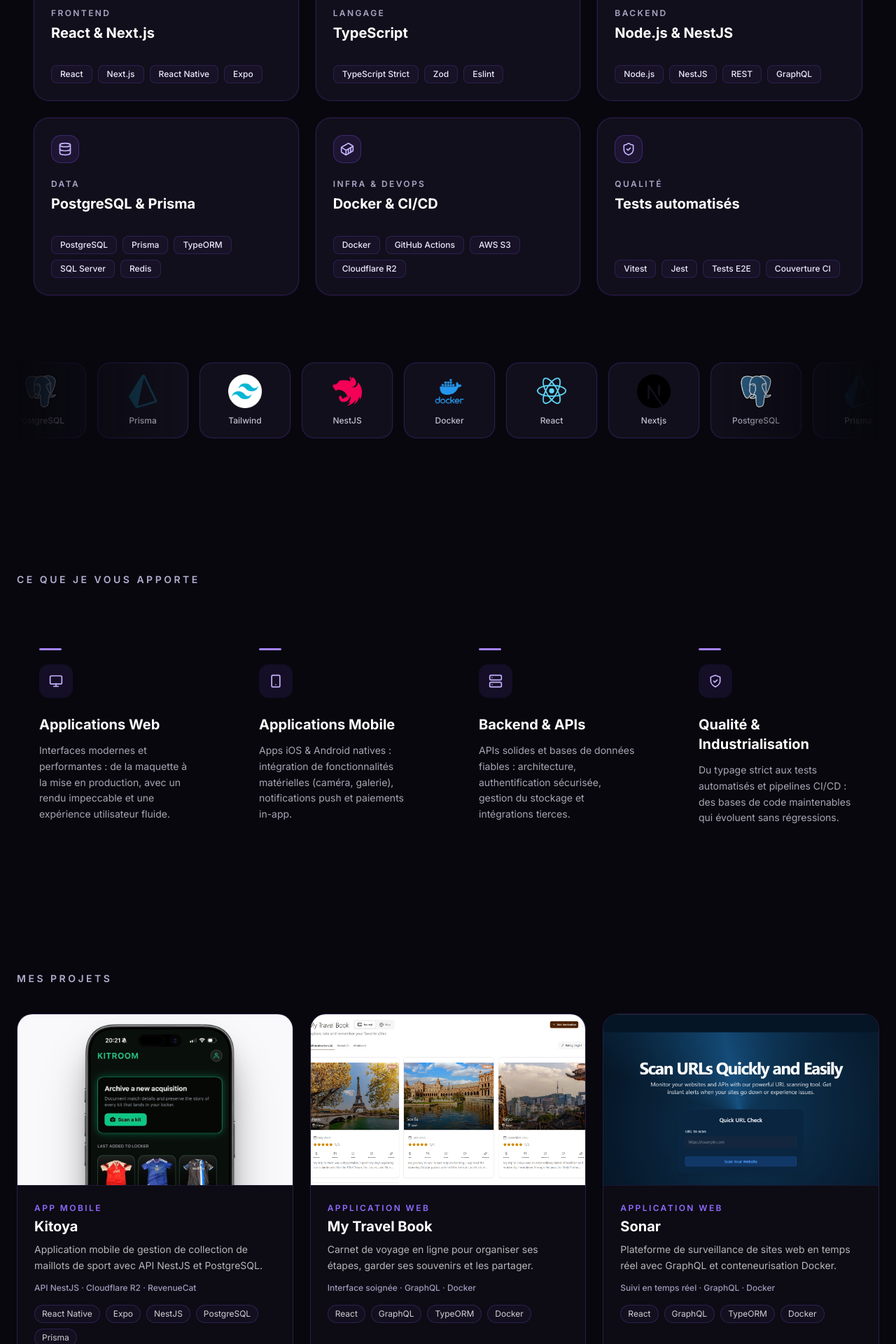
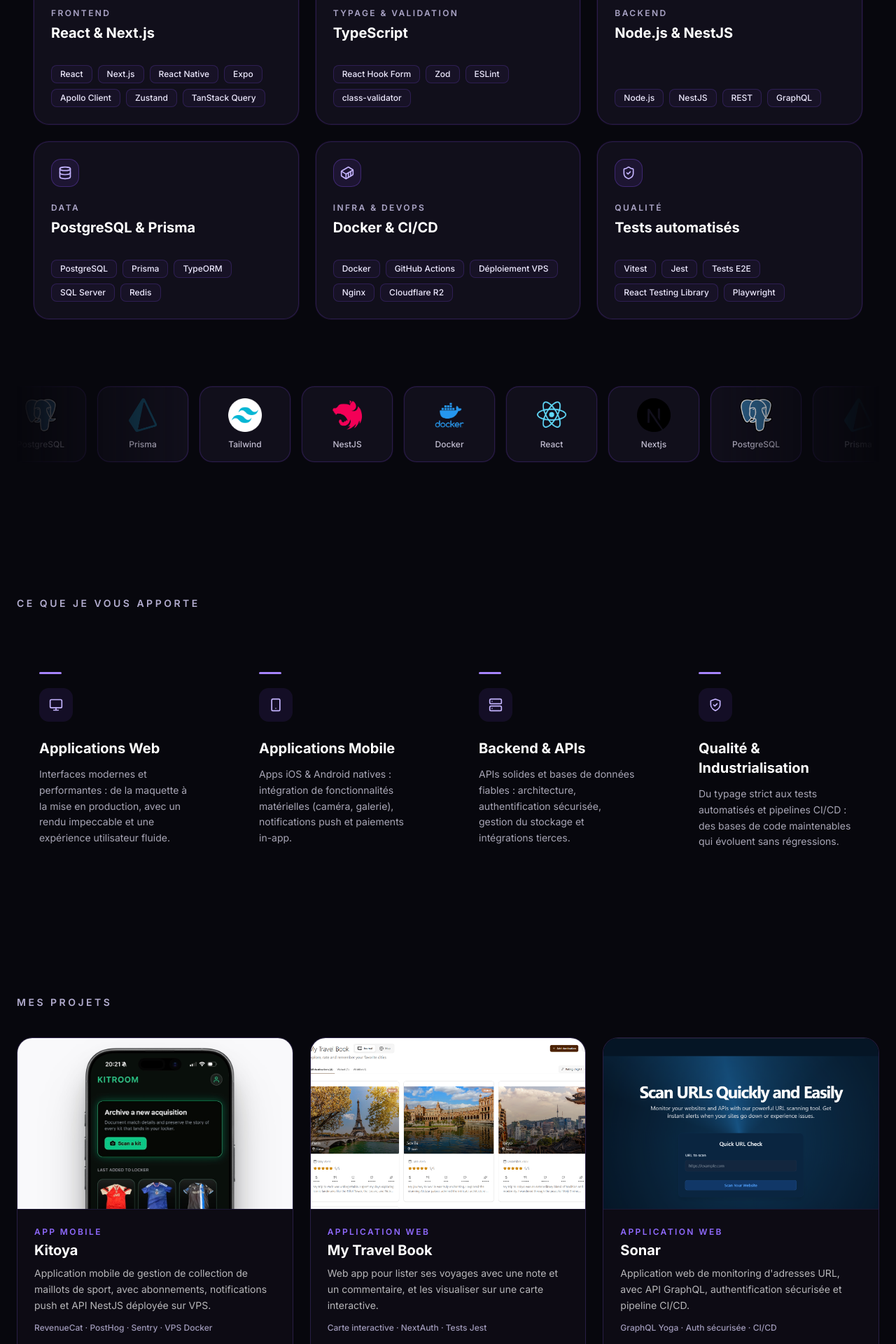
Before and after one commit to ThomasPtht/portfolio-v2, a Next.js app: page / in a window 1280 px wide. Shown: the part 920-2840 px from the top of the page at 70% size. Built offline with nearby package versions, Linux system fonts and the light colour scheme.

Commit message:
feat: enhance About and Projects components with updated descriptions, highlights, and technologies; add new tech stack items; include new images

```diff
--- a/components/About.tsx
+++ b/components/About.tsx
@@ -110,9 +110,9 @@
           Disponible pour vos projets
         </h2>
         <p className="mt-3 leading-relaxed text-white/75">
-          Développeur Full Stack, Frontend ou mobile, je suis disponible pour
-          un poste ou des missions : de la conception d'interfaces performantes
-          à la mise en production d'un vrai produit. Basé à Auxerre (Yonne), en
+          Développeur Full Stack, Frontend ou mobile, je suis disponible pour un
+          poste ou des missions : de la conception d'interfaces performantes à
+          la mise en production d'un vrai produit. Basé à Auxerre (Yonne), en
           Bourgogne, je suis mobile partout en France, sur place ou en remote.
         </p>
         <div className="mt-6 flex flex-wrap items-center gap-4">
--- a/components/Projects.tsx
+++ b/components/Projects.tsx
@@ -24,11 +24,11 @@
     title: "Kitoya",
     subtitle: "App mobile",
     description:
-      "Application mobile de gestion de collection de maillots de sport avec API NestJS et PostgreSQL.",
+      "Application mobile de gestion de collection de maillots de sport, avec abonnements, notifications push et API NestJS déployée sur VPS.",
     details:
-      "Kitoya permet aux collectionneurs de cataloguer leurs maillots. L'application intègre une architecture robuste, une base de données Prisma/PostgreSQL et un système de paiement Stripe.",
-    highlight: "API NestJS · Cloudflare R2 · RevenueCat",
-    tech: ["React Native", "Expo", "NestJS", "PostgreSQL", "Prisma"],
+      "Kitoya permet aux collectionneurs de cataloguer leurs maillots. Les images sont stockées sur Cloudflare R2, avec suppression automatique de l'arrière-plan. L'application gère les abonnements via RevenueCat et envoie des notifications push. Côté suivi : analytics avec PostHog, monitoring des erreurs avec Sentry et tests avec Jest. Le backend NestJS (PostgreSQL, Prisma) est déployé sur un VPS avec Docker, avec des environnements de staging et de production séparés.",
+    highlight: "RevenueCat · PostHog · Sentry · VPS Docker",
+    tech: ["React Native", "Expo", "NestJS", "PostgreSQL", "Prisma", "Docker"],
     image: "/kitroom-preview.jpg",
     github: "https://github.com/ThomasPtht/kitoya",
     demo: "https://kitoya.com",
@@ -37,13 +37,12 @@
     id: "mtb",
     title: "My Travel Book",
     subtitle: "Application web",
-    // TODO: texte provisoire, à réécrire
     description:
-      "Carnet de voyage en ligne pour organiser ses étapes, garder ses souvenirs et les partager.",
+      "Web app pour lister ses voyages avec une note et un commentaire, et les visualiser sur une carte interactive.",
     details:
-      "My Travel Book permet de préparer un voyage, de consigner chaque étape avec ses photos et de partager son carnet. Une application pensée pour être simple et agréable à utiliser.",
-    highlight: "Interface soignée · GraphQL · Docker",
-    tech: ["React", "GraphQL", "TypeORM", "Docker"],
+      "My Travel Book permet de lister ses voyages en leur attribuant une note et un commentaire, et de les visualiser sur une carte interactive. Construite avec Next.js 16, avec Prisma et PostgreSQL pour le backend. Authentification avec NextAuth, tests avec Jest et React Testing Library.",
+    highlight: "Carte interactive · NextAuth · Tests Jest",
+    tech: ["Next.js", "Prisma", "PostgreSQL", "NextAuth", "Jest"],
     image: "/my-travel-book.png",
     github: "https://github.com/ThomasPtht/MyTravelBook",
     demo: "https://my-travel-book-omega.vercel.app/login",
@@ -53,11 +52,11 @@
     title: "Sonar",
     subtitle: "Application web",
     description:
-      "Plateforme de surveillance de sites web en temps réel avec GraphQL et conteneurisation Docker.",
+      "Application web de monitoring d'adresses URL, avec API GraphQL, authentification sécurisée et pipeline CI/CD.",
     details:
-      "Sonar surveille la disponibilité des services web. Développé avec React, GraphQL et TypeORM, entièrement conteneurisé via Docker.",
-    highlight: "Suivi en temps réel · GraphQL · Docker",
-    tech: ["React", "GraphQL", "TypeORM", "Docker"],
+      "Sonar est une application web de monitoring d'adresses URL. Réalisée avec React pour le frontend, et GraphQL Yoga avec Express pour le backend. PostgreSQL sert de base de données, avec TypeORM pour échanger avec elle. Intégration d'une authentification sécurisée et d'un pipeline CI/CD.",
+    highlight: "GraphQL Yoga · Auth sécurisée · CI/CD",
+    tech: ["React", "GraphQL", "Express", "PostgreSQL", "TypeORM"],
     image: "/Sonar.png",
     github: "https://github.com/WildCodeSchool/2024-09-wns-bleu-3",
     demo: "",
@@ -67,10 +66,10 @@
     title: "PulseOn",
     subtitle: "Application web",
     description:
-      "App permettant de saisir et analyser ses séances de sport(running et musculation)",
+      "Application pour saisir et analyser ses séances de sport (running et musculation), avec authentification sécurisée et tests.",
     details:
-      "Frontend en React, TypeScript et Apollo Client. Back en Node.js, Express et Apollo Server, avec TypeORM et PostgreSQL. Auth sécurisée via JWT et argon2. Tests via Vitest et React Testing Library.",
-    highlight: "Auth JWT · GraphQL · Tests Vitest",
+      "PulseOn permet de saisir et d'analyser ses séances de sport, en running comme en musculation. Frontend en React, TypeScript et Apollo Client. Backend en Node.js, Express et Apollo Server, avec TypeORM et PostgreSQL. Authentification sécurisée via JWT et argon2. Tests avec Vitest et React Testing Library.",
+    highlight: "Auth JWT + argon2 · Apollo · Tests Vitest",
     tech: ["React", "TypeScript", "Apollo", "Node.js", "PostgreSQL"],
     image: "/pulseon.png",
     github: "https://github.com/ThomasPtht/PulseOn",
--- a/components/card-spotlight-demo.tsx
+++ b/components/card-spotlight-demo.tsx
@@ -15,13 +15,21 @@
     category: "FRONTEND",
     icon: Monitor,
     title: "React & Next.js",
-    tags: ["React", "Next.js", "React Native", "Expo"],
+    tags: [
+      "React",
+      "Next.js",
+      "React Native",
+      "Expo",
+      "Apollo Client",
+      "Zustand",
+      "TanStack Query",
+    ],
   },
   {
-    category: "LANGAGE",
+    category: "TYPAGE & VALIDATION",
     icon: Braces,
     title: "TypeScript",
-    tags: ["TypeScript Strict", "Zod", "Eslint"],
+    tags: ["React Hook Form", "Zod", "ESLint", "class-validator"],
   },
   {
     category: "BACKEND",
@@ -39,13 +47,25 @@
     category: "INFRA & DEVOPS",
     icon: Container,
     title: "Docker & CI/CD",
-    tags: ["Docker", "GitHub Actions", "AWS S3", "Cloudflare R2"],
+    tags: [
+      "Docker",
+      "GitHub Actions",
+      "Déploiement VPS",
+      "Nginx",
+      "Cloudflare R2",
+    ],
   },
   {
     category: "QUALITÉ",
     icon: ShieldCheck,
     title: "Tests automatisés",
-    tags: ["Vitest", "Jest", "Tests E2E", "Couverture CI"],
+    tags: [
+      "Vitest",
+      "Jest",
+      "Tests E2E",
+      "React Testing Library",
+      "Playwright",
+    ],
   },
 ];
 
```
Also changed, not shown: public/photo-rue.jpg (added), public/photo-seoul.webp (added).
